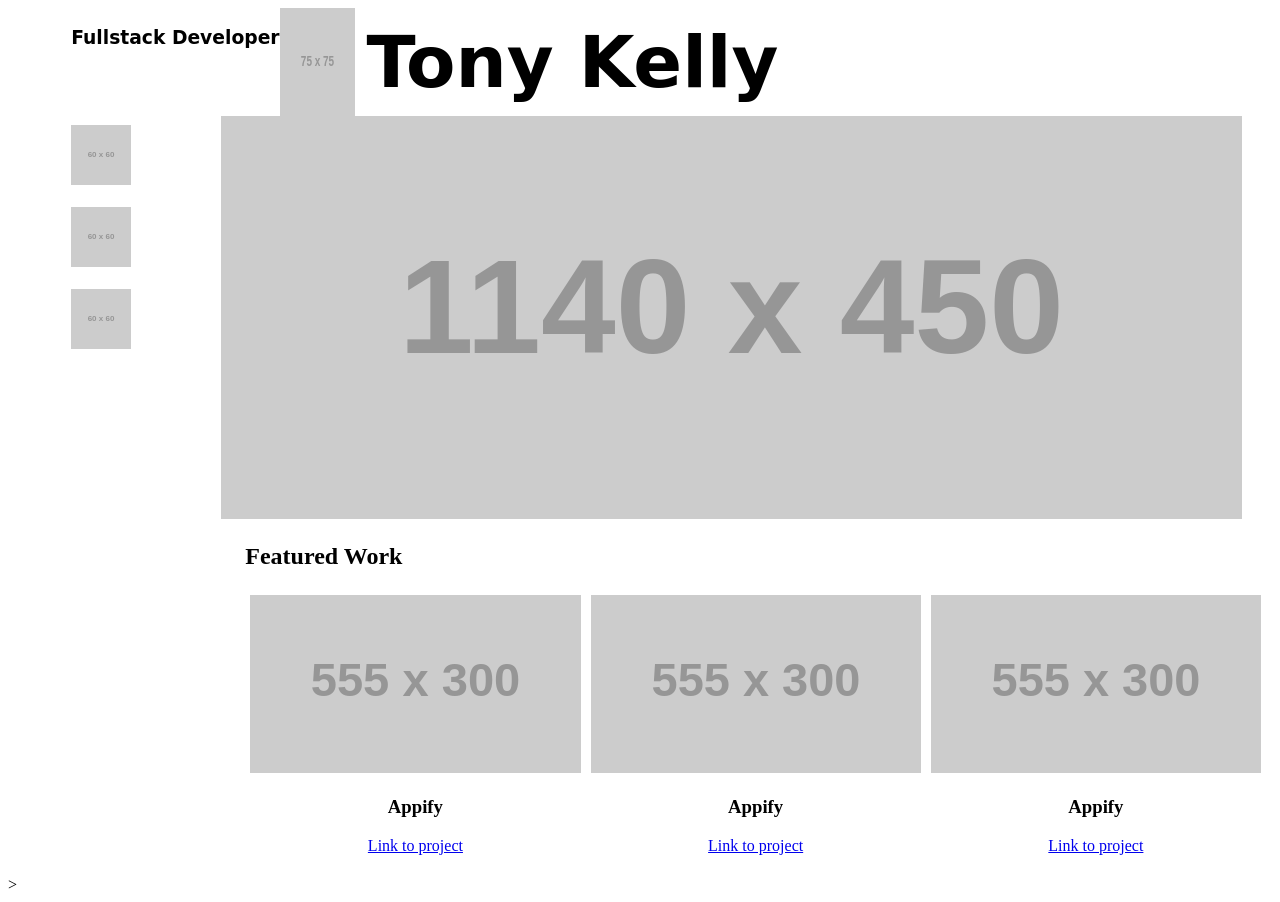
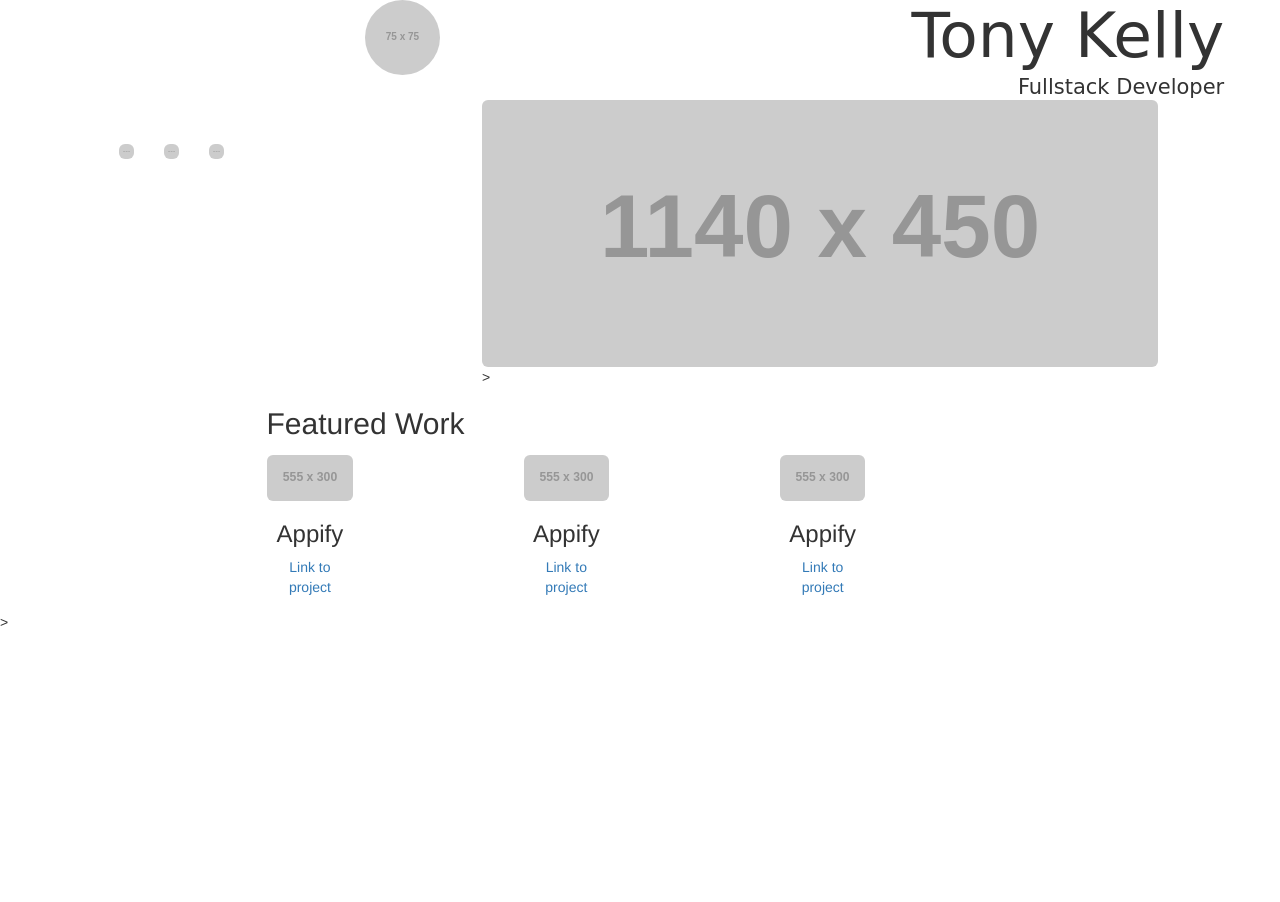
Before and after one commit to TonyKelly12/Full-Stack-Portfolio-Web-Page, a website: page run/index.html in a window 1280 px wide. After the commit the page ends 800 px from the top, so only its background shows below. Drawn offline with nearby package versions, Linux system fonts and the light colour scheme; placeholder pictures from the web are drawn by us; a web font is replaced by a local one.

Commit message:
Layout and bootstrap added

```diff
--- a/frameworks/Scss/main.scss
+++ b/frameworks/Scss/main.scss
@@ -13,26 +13,48 @@ img, embed, object, video{
     display: block;
 }
 
-#title {
-    font-family: 'Arizonia', cursive;
+
+.header {
+   font-family: 'Arizonia', cursive;
+   display:flex;
+    flex-direction: row-reverse;
+    flex-wrap: wrap;
     text-align: right;
-    display: flex;
+    height: 35%;
 
 
-}
-#title h1{
-    font-size: 4.5em;
+   h1{ font-size: 4.5em;
     padding-bottom: -5%;
-    margin: 1%;
-    order:2;
+    margin: .1%;
+    order:0;
+   }
         h3{
             font-size: 1.5em;
-            margin: 1%;
-            order:3;
-        }
-        img{
-            order:1;
-        }
+            margin: .1%;
+
+          }
+
+}
+.title:nth-child(1){
+    width: 70%;
+    align-self: flex-start;
+}
+
+.title:nth-child(3){
+    display: flex;
+    width: 25%;
+    order: 1;
+     //height: 45%;
+     align-self: stretch;
+     justify-content: flex-end;
+     align-self: flex-end;
+}
+.title:nth-child(2){
+    width: 70%;
+    order: 2;
+     height: 1%;
+     align-self: flex-start;
+
 }
 
 #midsect{
--- a/run/css/styles.css
+++ b/run/css/styles.css
@@ -11,27 +11,46 @@ img, embed, object, video {
   display: block;
 }
 
-#title {
+.header {
   font-family: 'Arizonia', cursive;
+  display: flex;
+  flex-direction: row-reverse;
+  flex-wrap: wrap;
   text-align: right;
-  display: flex;
+  height: 35%;
 }
 
-#title h1 {
+.header h1 {
   font-size: 4.5em;
   padding-bottom: -5%;
-  margin: 1%;
-  order: 2;
+  margin: .1%;
+  order: 0;
 }
 
-#title h1 h3 {
+.header h3 {
   font-size: 1.5em;
-  margin: 1%;
-  order: 3;
+  margin: .1%;
 }
 
-#title h1 img {
+.title:nth-child(1) {
+  width: 70%;
+  align-self: flex-start;
+}
+
+.title:nth-child(3) {
+  display: flex;
+  width: 25%;
   order: 1;
+  align-self: stretch;
+  justify-content: flex-end;
+  align-self: flex-end;
+}
+
+.title:nth-child(2) {
+  width: 70%;
+  order: 2;
+  height: 1%;
+  align-self: flex-start;
 }
 
 #midsect {
--- a/run/index.html
+++ b/run/index.html
@@ -4,16 +4,26 @@
         <title></title>
         <meta charset="UTF-8">
         <meta name="viewport" content="width=device-width, initial-scale=1">
+     <!-- Latest compiled and minified CSS -->
+<link rel="stylesheet" href="https://maxcdn.bootstrapcdn.com/bootstrap/3.3.7/css/bootstrap.min.css" integrity="sha384-BVYiiSIFeK1dGmJRAkycuHAHRg32OmUcww7on3RYdg4Va+PmSTsz/K68vbdEjh4u" crossorigin="anonymous">
+
+<!-- Optional theme -->
+<link rel="stylesheet" href="https://maxcdn.bootstrapcdn.com/bootstrap/3.3.7/css/bootstrap-theme.min.css" integrity="sha384-rHyoN1iRsVXV4nD0JutlnGaslCJuC7uwjduW9SVrLvRYooPp2bWYgmgJQIXwl/Sp" crossorigin="anonymous">
+
+<!-- Latest compiled and minified JavaScript -->
+<script src="https://maxcdn.bootstrapcdn.com/bootstrap/3.3.7/js/bootstrap.min.js" integrity="sha384-Tc5IQib027qvyjSMfHjOMaLkfuWVxZxUPnCJA7l2mCWNIpG9mGCD8wGNIcPD7Txa" crossorigin="anonymous"></script>
      <link href="https://fonts.googleapis.com/css?family=Arizonia|Kaushan+Script" rel="stylesheet">
      <link href="css/styles.css" rel="stylesheet">
     </head>
     <body>
     <div class = "container">
         <div class = "row">
-             <div class = "col-md-6" id ='title'>
-                <h1> Tony Kelly</h1>
-                <h3> Fullstack Developer </h3>
-                <img src="http://placehold.it/75x75">
+             <div class = "col-md-6, header" >
+
+                 <div class = 'title'><h1> Tony Kelly</h1></div>
+               <div class = 'title'> <h3> Fullstack Developer </h3></div>
+               <div class = 'title'> <img src="http://placehold.it/75x75" class = "img-circle"></div>
+
 
             </div>
         </div>
@@ -21,17 +31,17 @@
         <div class="row" id = 'midsect'>
             <div class = "colorblocks">
             <div class = "col-md-2" id = 'colorblock1'>
-              <img src="http://placehold.it/60x60">
+              <img src="http://placehold.it/60x60" class = "img-rounded">
             </div>
              <div class = "col-md-2" id = 'colorblock2'>
-              <img src="http://placehold.it/60x60">
+              <img src="http://placehold.it/60x60" class = "img-rounded">
             </div>
              <div class = "col-md-2" id = 'colorblock3'>
-              <img src="http://placehold.it/60x60">
+              <img src="http://placehold.it/60x60" class = "img-rounded">
             </div>
         </div>
              <div class = "col-md-8" id ='mainImg'>
-                <img src="http://placehold.it/1140x450">
+                <img src="http://placehold.it/1140x450" class = "img-rounded">>
             </div>
         </div>
 
@@ -43,21 +53,21 @@
         <div class = 'projects'>
             <div class = "row">
                 <div class="col-md-4" id = 'work1'>
-              <img src="http://placehold.it/555x300">
+              <img src="http://placehold.it/555x300 " class = "img-rounded">
               <h3>Appify</h3>
               <p><a href="http://github.com">Link to project</a></p>
                 </div>
             </div>
             <div class = "row">
                 <div class="col-md-4" id = 'work2'>
-              <img src="http://placehold.it/555x300">
+              <img src="http://placehold.it/555x300" class = "img-rounded">
               <h3>Appify</h3>
               <p><a href="http://github.com">Link to project</a></p>
                 </div>
             </div>
             <div class = "row">
                 <div class="col-md-4" id = 'work3'>
-              <img src="http://placehold.it/555x300">
+              <img src="http://placehold.it/555x300" class = "img-rounded">
               <h3>Appify</h3>
               <p><a href="http://github.com">Link to project</a></p>
                 </div>
```
